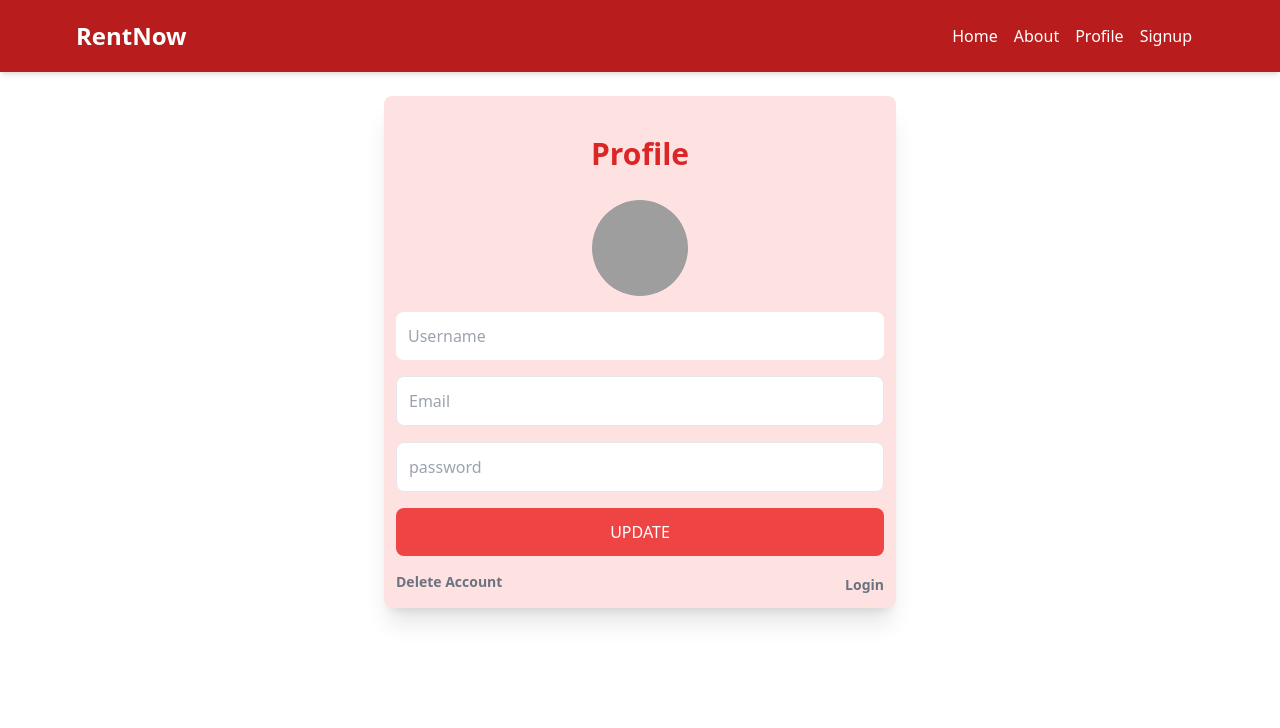
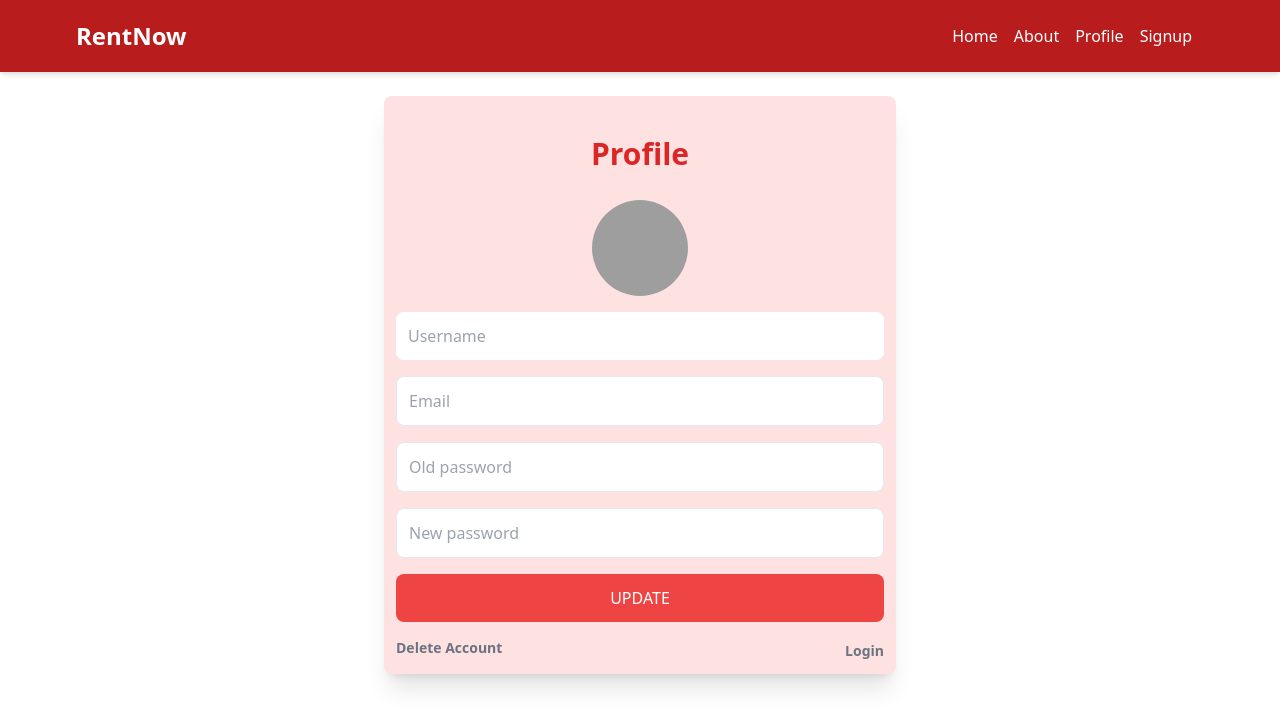
Before and after one commit to rishiSurya9/rentnow, a Next.js app: page /Profile in a window 1280 px wide. Shown: the top 728 px of the page. Built offline with nearby package versions, Linux system fonts and the light colour scheme; grey boxes are pictures that could not be loaded.

Commit message:
profile 1

```diff
--- a/app/Profile/page.js
+++ b/app/Profile/page.js
@@ -1,5 +1,4 @@
 "use client";
-
 import Link from "next/link";
 import React, { useState, useEffect } from "react";
 import { useRouter } from "next/navigation";
@@ -27,7 +26,8 @@ const ProfilePage = () => {
       setFormData({
         username: currentUser.username,
         email: currentUser.email,
-        password: currentUser.password,
+        oldPassword: "", // Reset oldPassword and newPassword
+        newPassword: "",
       });
     }
   }, [currentUser]);
@@ -115,12 +115,20 @@ const ProfilePage = () => {
         <input
           onChange={handleChange}
           type="password"
-          placeholder="password"
-          id="password"
-          value={formData.password}
+          placeholder="Old password"
+          id="oldPassword"
+          value={formData.oldPassword} // Set value to the old password
           className="border p-3 rounded-lg"
         />
 
+        <input
+          onChange={handleChange}
+          type="password"
+          placeholder="New password"
+          id="newPassword"
+          value={formData.newPassword} // Set value to the new password
+          className="border p-3 rounded-lg"
+        />
 
         <button
           onClick={handleSubmit}
```
